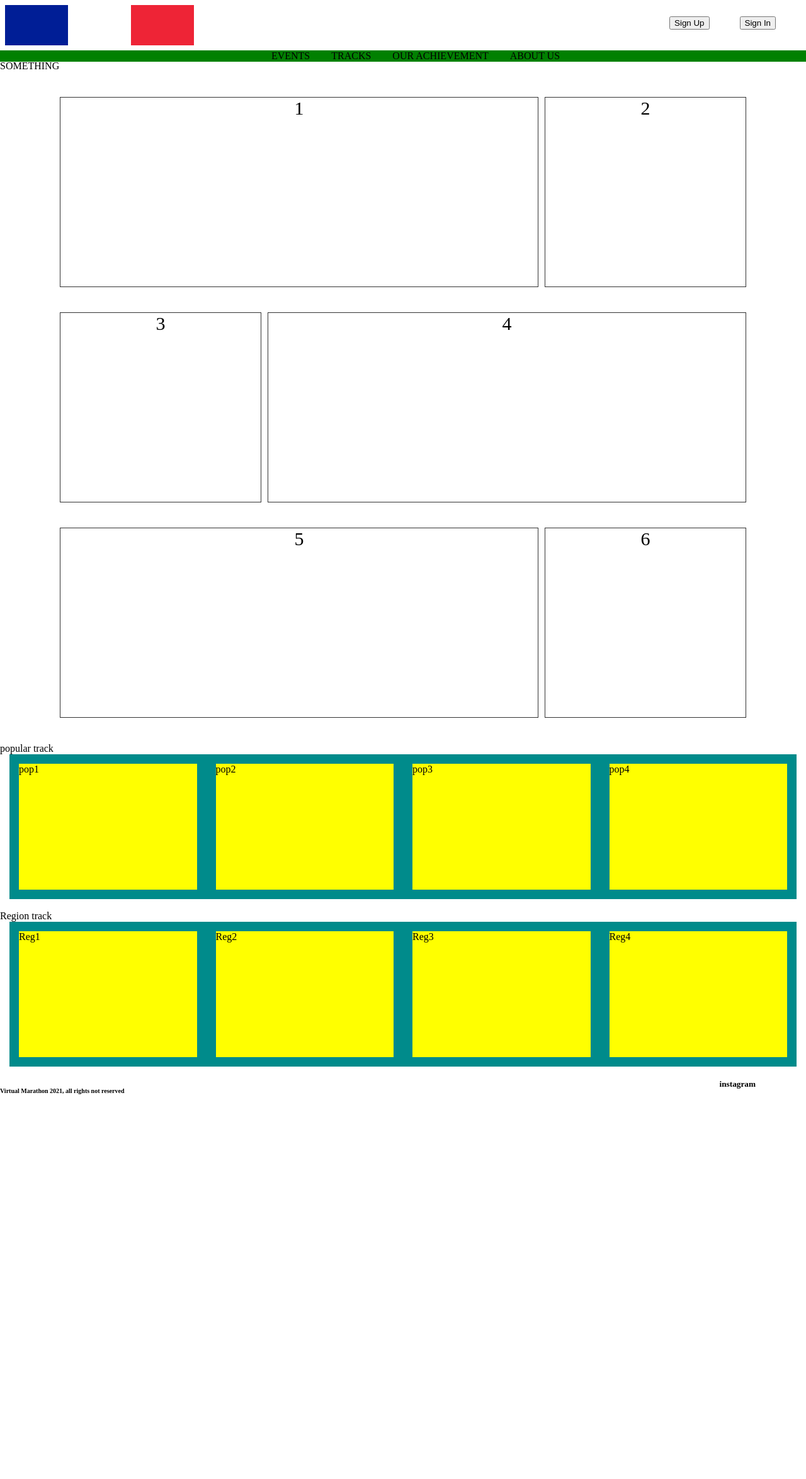
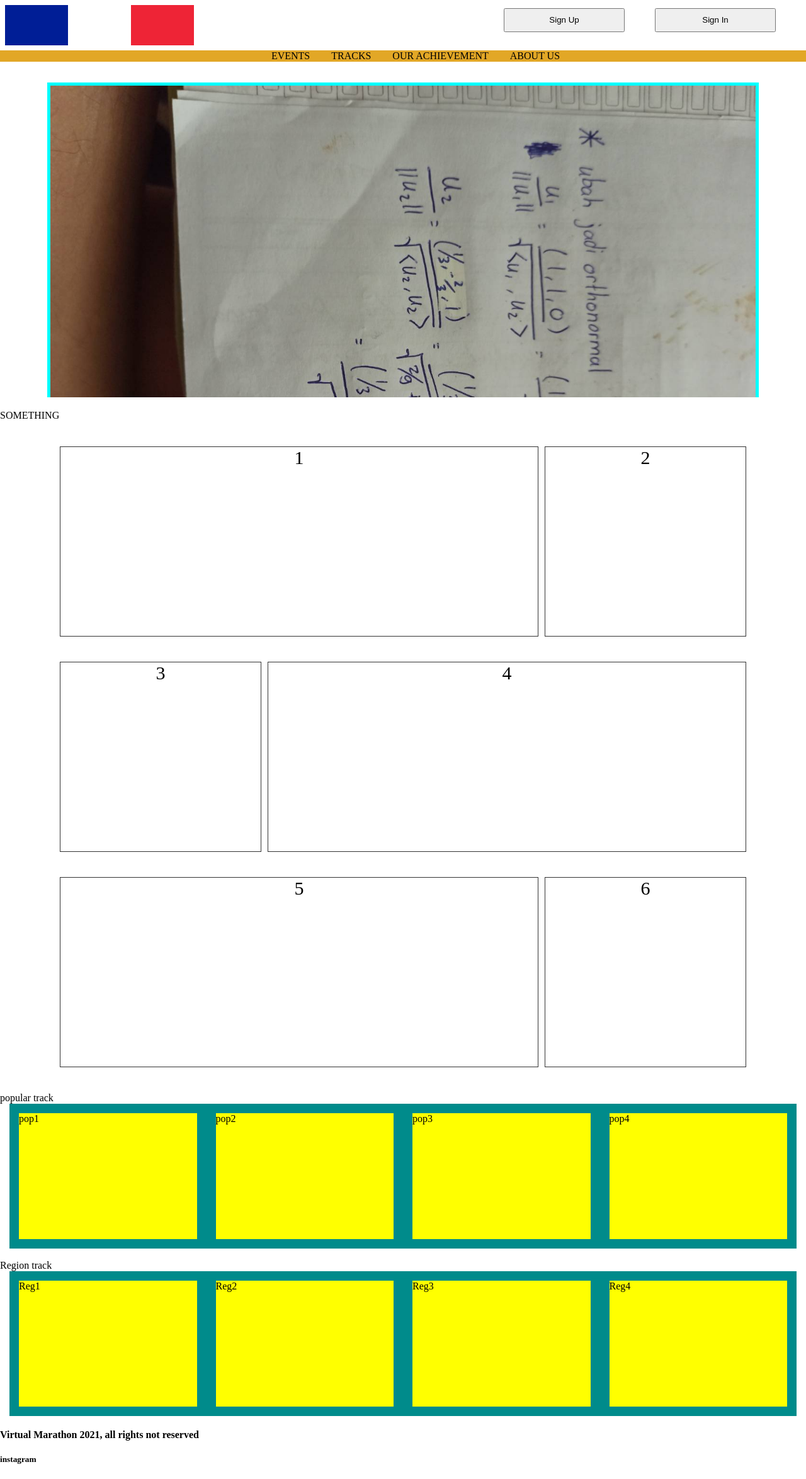
Before and after one commit to WillSoon322/VirtualMarathon, a PHP site: template view/landing.php in a window 1280 px wide. Shown: the whole page at 63% size. Before the commit the page ends 1738 px from the top, so only its background shows below. Run offline with PHP 8.4, Linux system fonts and the light colour scheme; the template is opened without the code that fills it, so the values that code supplies are empty.

Commit message:
update landing

```diff
--- a/view/style/landing_style.css
+++ b/view/style/landing_style.css
@@ -3,51 +3,24 @@ body{
     padding: 0px;
 }
 
-.carousel-container{
+.carousel-wrapper{
     background-color: aqua;
-    max-width:1000px;
-    max-height:500px;
-    /* height: 500px; */
-    position:relative;
-    margin:auto;
+
+    height: 500px;
+
     text-align: center;
-    /* margin: 35px 75px 20px 75px; */
-    /* padding: 5px; */
+
+    margin: 35px 75px 20px 75px;
+    padding: 5px;
+
     overflow: hidden;
+
     box-sizing: border-box;
 }
 
 .carousel{
     transform-style: preserve-3d;
-    display:none;
 }
-
-.dot{
-    cursor: pointer;
-    height: 15px;
-    width: 15px;
-    margin: 0 2px;
-    background-color: #bbb;
-    border-radius: 50%;
-    display: inline-block;
-    transition: background-color 0.6s ease;
-}
-
-.fade{
-    -webkit-animation-name: fade;
-  -webkit-animation-duration: 1.5s;
-  animation-name: fade;
-  animation-duration: 1.5s;
-}
-@-webkit-keyframes fade {
-    from {opacity: .4}
-    to {opacity: 1}
-  }
-
-  @keyframes fade {
-    from {opacity: .4}
-    to {opacity: 1}
-  }
 
 .carousel_photo{
     width: 100%;
@@ -124,29 +97,11 @@ body{
 }
 
 .region-item{
+
     box-sizing: border-box;
     margin: 15px;
+
     background-color: yellow;
     width: 320px;
     height: 200px;
 }
-
-#footer{
-    height:5vh;
-    margin:0px;
-    margin-top:20px;
-}
-
- #footer>h4{
-    font-size:10px;
-    padding:0;
-    width:40vh;
-    float:left;
-}
-
-#ig{
-    float:right;
-    margin:0px;
-    padding:0;
-    margin-right:10vh;
-}
--- a/view/style/navbar.css
+++ b/view/style/navbar.css
@@ -4,7 +4,7 @@
 
 .nav_bot{
 
-    background-color: green;
+    background-color: rgb(226, 167, 38);
     text-align: center;
 
 }
@@ -16,8 +16,10 @@
 }
 
 .nav_button{
-    margin-top: 2%;
+    margin-top: 1%;
     margin-right: 3rem;
+    height: 40%;
+    width: 15vw;
 }
 
 #sign_up{
```
